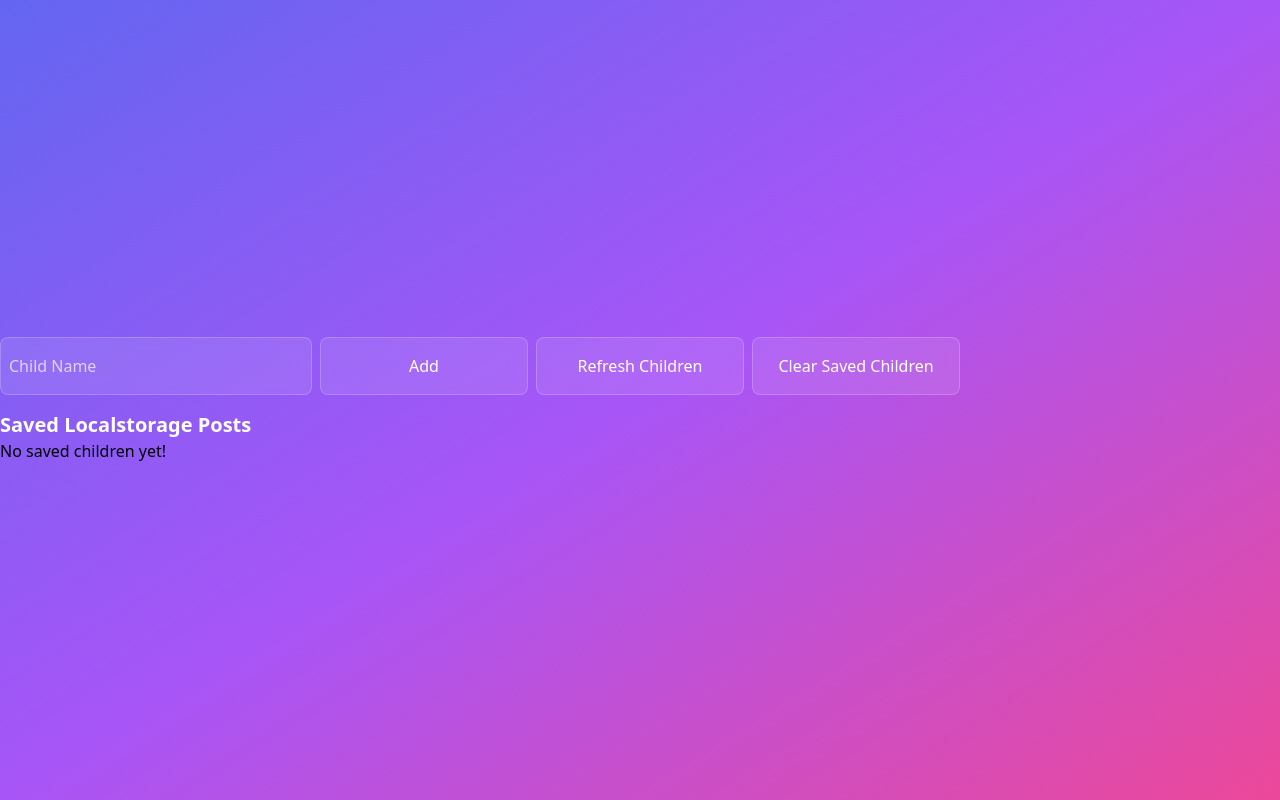
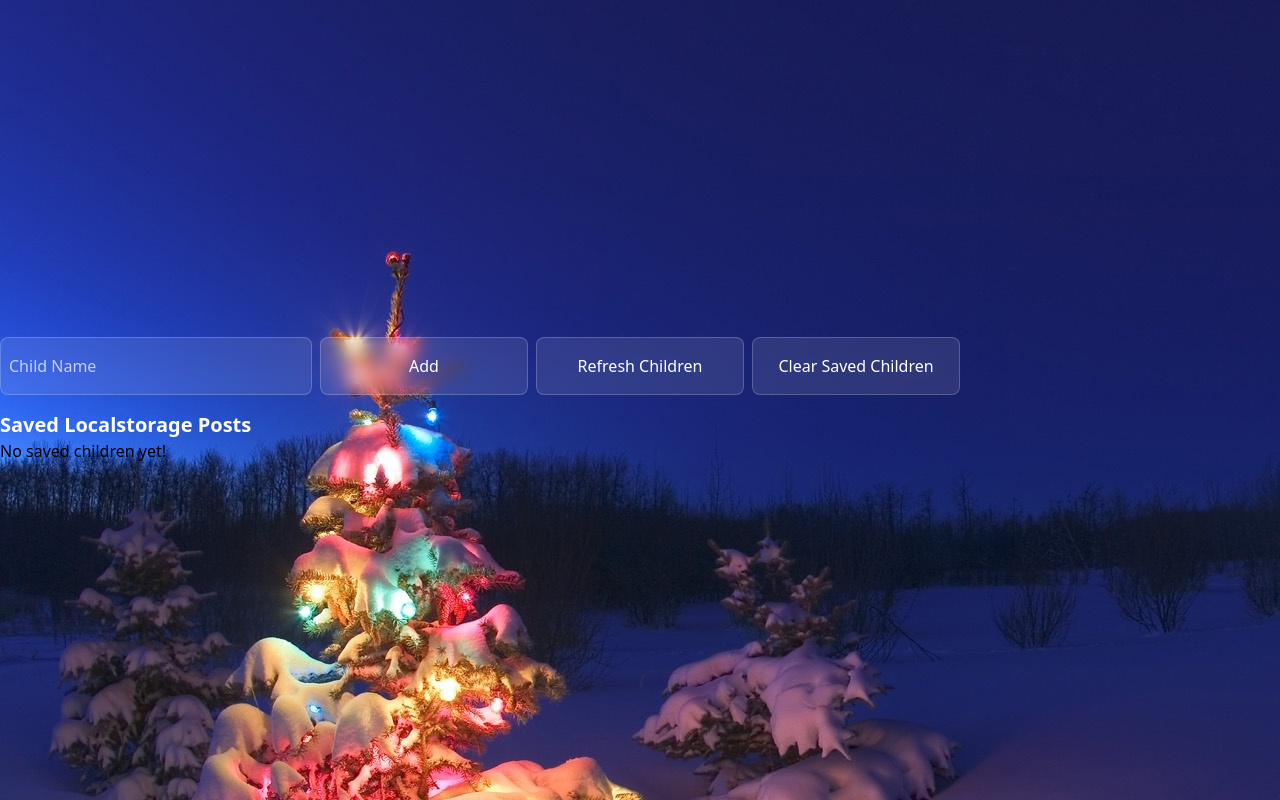
Before and after one commit to k4ruy/santa_management_system, a website: page index.html in a window 1280 px wide. Drawn offline with Linux system fonts and the light colour scheme; no server answers.

Commit message:
added background

```diff
--- a/index.html
+++ b/index.html
@@ -1,20 +1,22 @@
 <!DOCTYPE html>
 <html lang="en">
+
 <head>
     <meta charset="UTF-8" />
     <meta name="viewport" content="width=device-width, initial-scale=1.0" />
     <title>Santa Management System</title>
     <link rel="stylesheet" href="style.css">
 </head>
-    <body class="bg-gradient-to-br from-indigo-500 via-purple-500 to-pink-500 min-h-screen flex flex-col justify-center grow-0 text-black">
+
+<body class=" min-h-screen flex flex-col justify-center grow-0 text-black">
+
+
+
     <main class="container container-sm mx-auto flex flex-wrap my-20">
         <div id="kids" class="w-3/4">
             <div class="flex gap-2 mb-4 flex-wrap">
-                    <input
-                        id="input-name"
-                        type="text"
-                        placeholder="Child Name"
-                        class="text-input" />
+
+                <input id="input-name" type="text" placeholder="Child Name" class="text-input" />
                 <button id="btn-add-child" class="button">Add</button>
 
                 <button id="clear" class="button">Refresh Children</button>
@@ -26,31 +28,17 @@
             <div id="kids-output"></div>
         </div>
         <div id="toys" class="w-1/4 flex flex-col gap-2 px-2"></div>
+
+
         <!-- Saved Posts Section -->
+
         <div class="saved-posts w-full">
             <h2 class="text-xl text-white font-bold">Saved Localstorage Posts</h2>
             <div id="savedOutput"></div>
         </div>
     </main>
 
-        <!--  -->
-        <!-- <div class="flex gap-8 p-8">
-            <div class="flex-1">
-                <h2 class="text-xl font-semibold mb-4">Source Elements</h2>
-                <div class="source-element bg-indigo-100 border-2 border-indigo-500 p-4 mb-2 rounded-lg cursor-move hover:bg-indigo-200 transition-colors" draggable="true" data-id="1">Item 1</div>
-                <div class="source-element bg-indigo-100 border-2 border-indigo-500 p-4 mb-2 rounded-lg cursor-move hover:bg-indigo-200 transition-colors" draggable="true" data-id="2">Item 2</div>
-                <div class="source-element bg-indigo-100 border-2 border-indigo-500 p-4 mb-2 rounded-lg cursor-move hover:bg-indigo-200 transition-colors" draggable="true" data-id="3">Item 3</div>
-                <div class="source-element bg-indigo-100 border-2 border-indigo-500 p-4 mb-2 rounded-lg cursor-move hover:bg-indigo-200 transition-colors" draggable="true" data-id="4">Item 4</div>
-            </div>
-
-            <div class="flex-1">
-                <h2 class="text-xl font-semibold mb-4">Target Containers</h2>
-                <div class="target-container bg-gray-100 border-2 border-dashed border-gray-400 p-4 mb-2 rounded-lg min-h-[100px] transition-colors" data-target="1"></div>
-                <div class="target-container bg-gray-100 border-2 border-dashed border-gray-400 p-4 mb-2 rounded-lg min-h-[100px] transition-colors" data-target="2"></div>
-                <div class="target-container bg-gray-100 border-2 border-dashed border-gray-400 p-4 mb-2 rounded-lg min-h-[100px] transition-colors" data-target="3"></div>
-            </div>
-        </div> -->
-
     <script src="core.js"></script>
 </body>
+
 </html>
--- a/style-src.css
+++ b/style-src.css
@@ -1,17 +1,23 @@
 @tailwind base;
 @tailwind components;
 @tailwind utilities;
+
+body {
+  background-image: url("img/backg1.jpg");
+}
 
 .button {
   @apply px-2 py-4 rounded-lg bg-white/10 text-white border border-solid border-white/20 backdrop-blur min-w-52 hover:bg-white/40;
   /* flex-1 */
 }
+
 .child-item {
   @apply bg-white/10 my-4 p-2 rounded-lg flex justify-between items-center text-white;
   backdrop-filter: blur(5px);
   border: 1px solid rgba(255, 255, 255, 0.1);
   transition: all 0.3s ease;
 }
+
 .label {
   @apply inline-block bg-green-400/20 rounded-full px-4 py-1 border border-white mr-2;
 }
@@ -19,3 +25,7 @@
 .text-input {
   @apply px-2 py-4 rounded-lg bg-white/10 text-white border border-solid border-white/20 backdrop-blur min-w-52 flex-auto placeholder:text-white/70;
 }
+
+.logoBag {
+  width: 54px;
+}
```
Also changed, not shown: img/backg1.jpg (added), img/backgr2.jpg (added), img/bagWithPresents.png (added), img/christmas background_2.jpg (added), img/christmas hat.png (added), img/christmas tree.png (added), style.css. Lines whose indentation alone changed are shown as unchanged.
